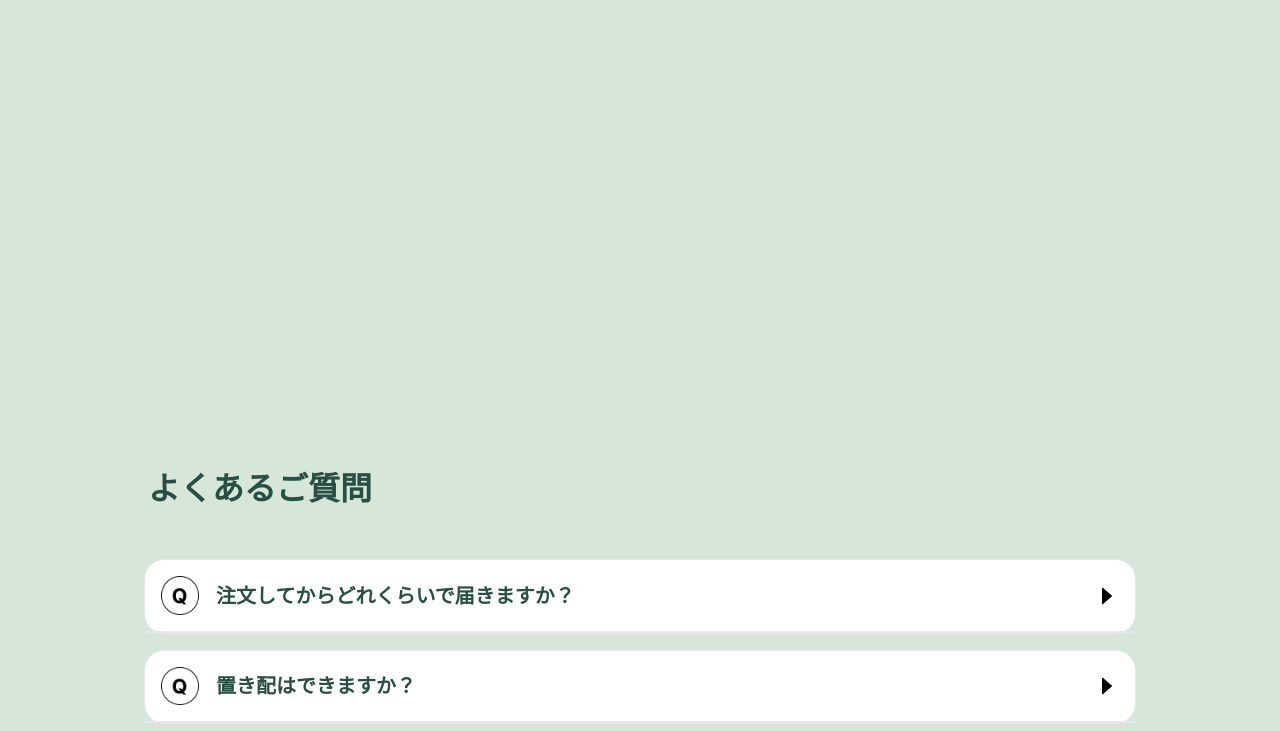
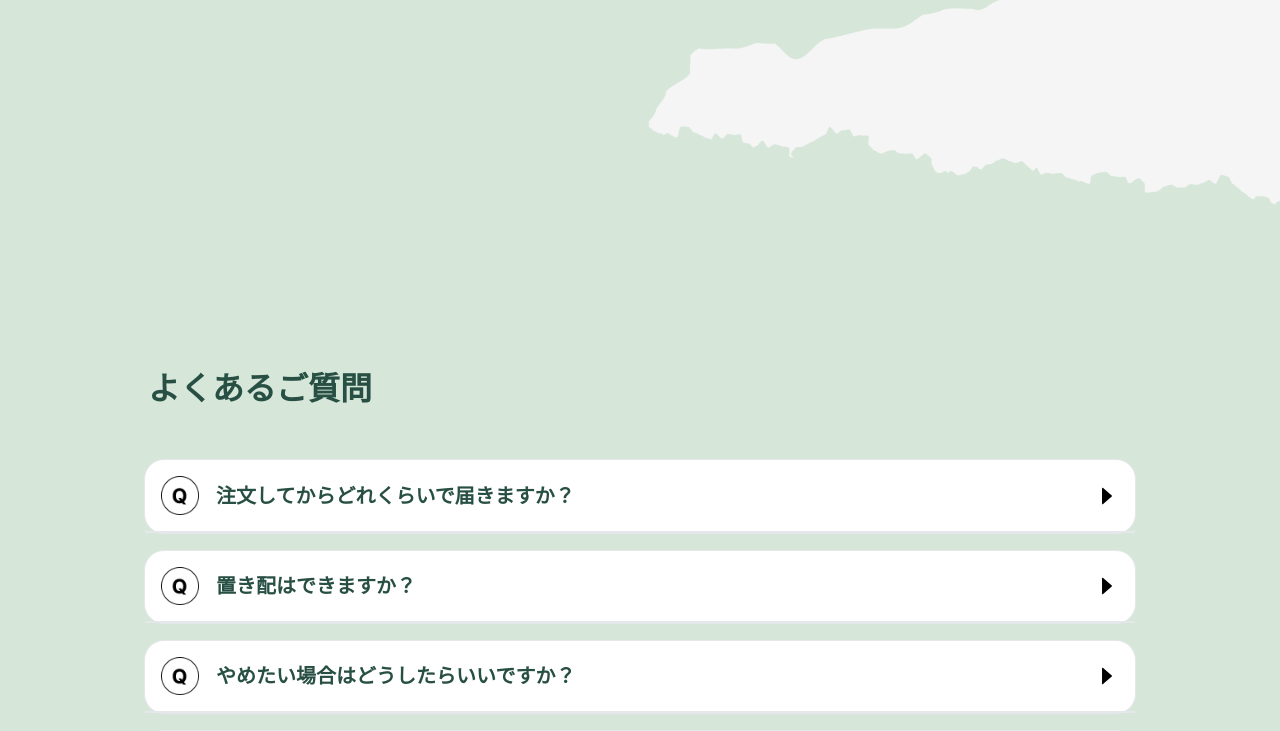
Before and after one commit to nishizawayu/bousaipokke, a React (Vite) app: page / in a window 1280 px wide. Shown: the part 3382-4113 px from the top of the page. Built offline with nearby package versions, Linux system fonts and the light colour scheme.

Commit message:
PC版完成

```diff
--- a/src/Accodion.jsx
+++ b/src/Accodion.jsx
@@ -21,7 +21,7 @@ const Accordion = ({ title, content }) => {
       </div>
       <div className="accordion-content max-h-0 overflow-hidden transition-all pt-0 pb-0 pl-4 pr-4 flex justify-between items-center border-t-2 w-full mx-auto" ref={contentRef}>
         <img src="./A.png" alt="Q" className='w-[4%] pt-[50px] pb-[50px]'/>
-        <p className='m-0 p-[1rem 0] w-[94%] text-[20px]'>{content}</p>
+        <p className='m-0 p-[1rem 0] w-[94%] text-[16px] text-[#284F43]'>{content}</p>
       </div>
     </div>
   );
--- a/src/Top.jsx
+++ b/src/Top.jsx
@@ -85,6 +85,12 @@ const Top = () => {
     const stepdata = {
         "id": [1, 2, 3, 4],
         "text": ["まずは会員登録", "カートに入れる", `スマホ1台!30秒でお申し込み`, "商品が届く"],
+        "text2": [
+            ["まずは会員登録"],
+            ["カートに入れる"],
+            ["スマホ1台!","30秒でお申し込み"],
+            ["商品が届く"]
+        ],
         "img": ["./step1.png", "./step2.png", "./step3.png", "./step4.png"]
     }
     return (
@@ -176,13 +182,10 @@ const Top = () => {
                     </div>
                 </div>
 
-                <div className='relative w-full bg-[#D6E7DA] pb-[500px] pt-[200px]'>
-                    {/* <div className='absolute'>
-                        <img src="./gizagiza2.png" alt="境界線" />
-                    </div> */}
+                <div className='relative w-full bg-[#D6E7DA] pb-[500px] pt-[300px] bg-bg-3 bg-cover'>
                     <section className=' w-[80%] mx-auto flex items-center'>
-                        <div className='relative w-[50%] bg-bg-2 bg-no-repeat h-[600px] bg-contain flex items-center'>
-                            <h2 className='w-full font-bold text-[42px] pl-[100px] text-[#284F43] relative z-10'>
+                        <div className='relative w-[50%] bg-bg-2 bg-no-repeat h-[600px] bg-contain flex items-center '>
+                            <h2 className='w-[80%] font-bold text-[42px] pl-[100px] text-[#284F43] relative z-10 text-center'>
                                 こんな方に<br />おすすめ
                             </h2>
                         </div>
@@ -192,7 +195,7 @@ const Top = () => {
 
                 </div>
 
-                <div className='relative w-full bg-[#D6E7DA] pb-[300px] pt-[200px]'>
+                <div className='relative w-full bg-[#D6E7DA] pb-[300px]'>
                     {/* <div className='absolute'>
                         <img src="./gizagiza2.png" alt="境界線" />
                     </div> */}
@@ -202,23 +205,24 @@ const Top = () => {
                         </h2>
                         <Accordion
                             title= "注文してからどれくらいで届きますか？"
-                            content="This is the content of the first accordion."
+                            content="ご注文いただいてから、1〜3日程度でお届けいたします。（地域によって異なります）"
                         />
                         <Accordion
                             title="置き配はできますか？"
-                            content="This is the content of the second accordion."
+                            content="可能です。"
                         />
                         <Accordion
                             title="やめたい場合はどうしたらいいですか？"
-                            content="This is the content of the third accordion."
+                            content="お届け前週の火曜日19時30分までにご連絡をお願いいたします。
+                            お届け実施週内でのキャンセルは原則的にお受けできません。ただし、急な入院などの特別な場合はご相談ください。"
                         />
                         <Accordion
                             title="申し込みはどこからすればいいですか？"
-                            content="This is the content of the third accordion."
+                            content="本ページから館員登録をしていただけます。"
                         />
                         <Accordion
                             title="手数料（配達料）はいくらですか？"
-                            content="This is the content of the third accordion."
+                            content="日本中どこでも360円です。"
                         />
 
                     </section>
--- a/tailwind.config.cjs
+++ b/tailwind.config.cjs
@@ -12,7 +12,8 @@ module.exports = {
         'firstview': "url('/fv-bg.png')",
         'pc_footer': "url('/footer_bg.png')",
         'iphon': "url('/mobile.png')",
-        'bg-2' : "url('/bg-2.png')"
+        'bg-2' : "url('/bg-2.png')",
+        'bg-3' : "url('/bg-3.png')"
       },
     },
   },
```
Also changed, not shown: public/bg-3.png (added).
